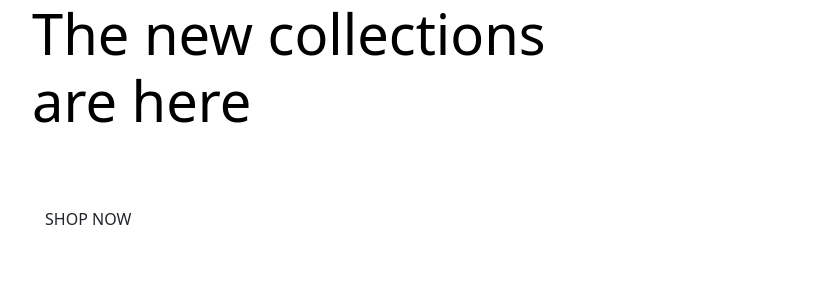
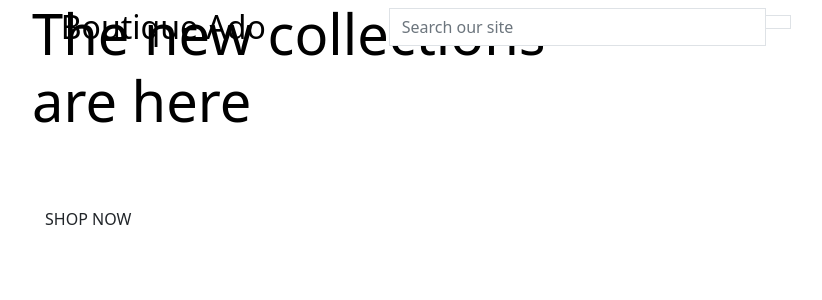
Before and after one commit to michaeldijk/boutique_ado, a Django app: page / in a window 1280 px wide. Shown: the top 300 px of the page, without its empty margins (50-872 px from the left). Run offline with Django 3.2, Linux system fonts and the light colour scheme.

Commit message:
added code to base.html

```diff
--- a/templates/base.html
+++ b/templates/base.html
@@ -34,8 +34,34 @@
     <title>Boutique Ado {% block extra_title %} {% endblock %}</title>
   </head>
   <body>
-      <header class=container-fluid fixed-top>
-          <!-- content here -->
+      <header class="container-fluid fixed-top">
+          <div class="row">
+              <div class="col-12 col-lg-4 my-auto py-1 py-lg-0 text-center text-lg-left">
+                    <a href="{% url home %}" class="nav-link main-logo-link">
+                        <h2 class="logo-font text-black my-0">Boutique Ado</h2>
+                    </a>
+              </div>
+              <div class="col-12 col-lg-4 my-auto py-1 py-lg-0">
+                <form method="GET" action="">
+                    <div class="input-group w-100">
+                        <input class="form-control border border-black rounded-0" type="text" name="q" placeholder="Search our site">
+                        <div class="input-group-append">
+                            <button class="form-control btn btn-black border border-black rounded-0" type="submit">
+                                <span class="icon">
+                                    <i class="fas fa-search"></i>
+                                </span>
+                            </button>
+                        </div>
+                    </div>
+                </form>
+              </div>
+              <div class="col-12 col-lg-4 my-auto py-1 py-lg-0">
+                  <ul class="list-inline list-unstyled text-center text-lg-right my-0">
+                      <li class="list-inline-item dropdown"></li>
+                      <li class="list-inline-item"></li>
+                  </ul>
+              </div>
+          </div>
       </header>
 
       {% if messages %}
```
